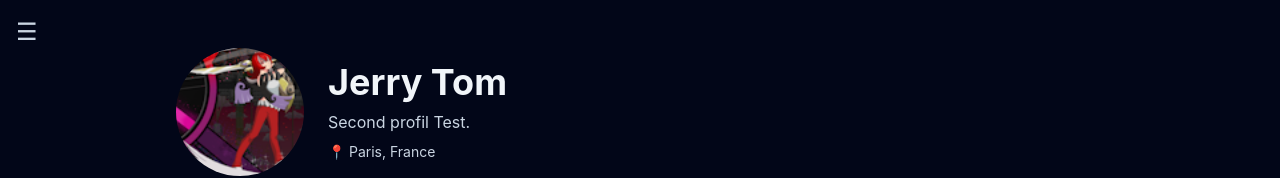
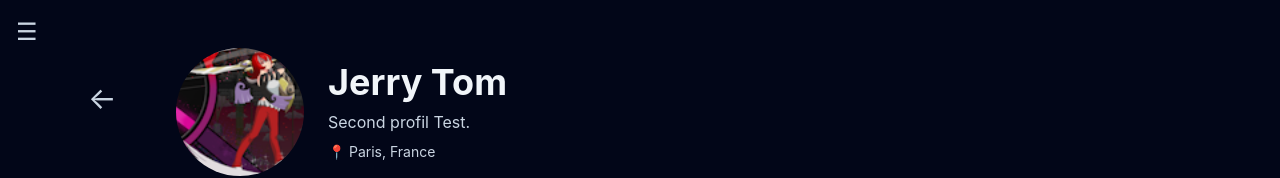
Before and after one commit to TrAdrienGit/Vitrine, an Angular app: page /Jerry_Tom in a window 1280 px wide. Shown: the top 178 px of the page. Built offline with nearby package versions, Linux system fonts and the light colour scheme.

Commit message:
Back Navigation added

```diff
--- a/src/app/features/home/home-page/home-page.ts
+++ b/src/app/features/home/home-page/home-page.ts
@@ -4,12 +4,14 @@ import { MemberService } from '../../../core/services/member.service';
 import { Member } from '../../../core/models/member.model';
 import {catchError, Observable, of} from 'rxjs';
 import {AsyncPipe} from '@angular/common';
+import {BackButton} from '../../../shared/components/button/back-button/back-button';
 
 @Component({
   selector: 'app-home-page',
   imports: [
     MemberCard,
-    AsyncPipe
+    AsyncPipe,
+    BackButton
   ],
   templateUrl: './home-page.html',
   styleUrl: './home-page.css',
--- a/src/app/features/pages/project/project-page/project.html
+++ b/src/app/features/pages/project/project-page/project.html
@@ -1,4 +1,9 @@
+
 <div class="min-h-screen bg-(--bg-primary) text-(--text-primary)">
+
+  <div class="fixed top-20 left-1/2 translate-x-[-50%] z-40 w-full max-w-6xl px-6">
+    <app-back-button></app-back-button>
+  </div>
 
   @if (project$ | async; as project) {
     <app-project-header [project]="project"></app-project-header>
--- a/src/app/features/pages/project/project-page/project.ts
+++ b/src/app/features/pages/project/project-page/project.ts
@@ -10,6 +10,7 @@ import { ProjectService } from '../../../../core/services/project.service';
 import { Project } from '../../../../core/models/project.model';
 import {catchError, Observable, of} from 'rxjs';
 import {AsyncPipe} from '@angular/common';
+import {BackButton} from '../../../../shared/components/button/back-button/back-button';
 
 @Component({
   selector: 'app-project',
@@ -18,7 +19,8 @@ import {AsyncPipe} from '@angular/common';
     ProjectToc,
     ProjectContent,
     ProjectFooter,
-    AsyncPipe
+    AsyncPipe,
+    BackButton
   ],
   templateUrl: './project.html',
   styleUrl: './project.css',
--- a/src/app/features/profile/profile-master/profile-master.html
+++ b/src/app/features/profile/profile-master/profile-master.html
@@ -1,4 +1,11 @@
+
+
 <div class="body_globaldisplay">
+
+  <div class="fixed top-20 left-1/2 translate-x-[-50%] z-40 w-full max-w-6xl px-6">
+    <app-back-button></app-back-button>
+  </div>
+
   @if (member$ | async; as member) {
 
     @if (member) {
--- a/src/app/features/profile/profile-master/profile-master.ts
+++ b/src/app/features/profile/profile-master/profile-master.ts
@@ -11,6 +11,7 @@ import { MemberService } from '../../../core/services/member.service';
 import { Member } from '../../../core/models/member.model';
 import {catchError, filter, Observable, of} from 'rxjs';
 import {AsyncPipe} from '@angular/common';
+import {BackButton} from '../../../shared/components/button/back-button/back-button';
 
 @Component({
   selector: 'app-profile-master',
@@ -20,7 +21,8 @@ import {AsyncPipe} from '@angular/common';
     ProfileLinks,
     ProfileProjects,
     ProfileSkills,
-    AsyncPipe
+    AsyncPipe,
+    BackButton
   ],
   templateUrl: './profile-master.html',
   styleUrl: './profile-master.css',
--- /dev/null
+++ b/src/app/shared/components/button/back-button/back-button.html
@@ -0,0 +1,7 @@
+<button
+  (click)="back()"
+  class="cursor-pointer text-3xl text-(--text-secondary) hover:text-(--text-primary) transition pr-20"
+  aria-label="Retour"
+>
+  ←
+</button>
--- /dev/null
+++ b/src/app/shared/components/button/back-button/back-button.ts
@@ -0,0 +1,19 @@
+import { Component, inject } from '@angular/core';
+import {AsyncPipe, Location} from '@angular/common';
+
+@Component({
+  selector: 'app-back-button',
+  imports: [
+  ],
+  templateUrl: './back-button.html',
+  styleUrl: './back-button.css',
+})
+export class BackButton {
+
+  private location = inject(Location);
+
+  public back() {
+    this.location.back();
+  }
+
+}
--- a/src/app/shared/components/layout/navbar/navbar.html
+++ b/src/app/shared/components/layout/navbar/navbar.html
@@ -1,28 +1,24 @@
-<div class="fixed top-0 left-0 z-50 p-4">
+<div class="fixed top-0 left-0 z-50 p-4 flex items-center gap-3">
 
   <button
     (click)="toggleMenu()"
     class="cursor-pointer text-2xl text-(--text-secondary)"
-  > ☰ </button>
+  >
+    ☰
+  </button>
 
+
+
+  <!-- MENU -->
   @if (isOpen()) {
 
-    <nav class="mt-3 w-64 rounded-xl border border-(--border-primary) bg-(--bg-secondary) p-4 shadow-lg">
+    <nav class="absolute top-full left-0 mt-2 w-64
+                rounded-xl border border-(--border-primary)
+                bg-(--bg-secondary) p-4 shadow-lg">
 
       <ul class="space-y-3 text-(--text-secondary)">
-
-        <li>
-          <a [routerLink]="['/']">
-            Accueil
-          </a>
-        </li>
-
-        <li>
-          <a [routerLink]="['/contact']">
-            Contact
-          </a>
-        </li>
-
+        <li><a [routerLink]="['/']">Accueil</a></li>
+        <li><a [routerLink]="['/contact']">Contact</a></li>
       </ul>
 
       <hr class="my-4 border-(--border-primary)">
```
Also changed, not shown: src/app/shared/components/layout/navbar/navbar.ts (+6 -2 lines), src/app/shared/components/button/back-button/back-button.css (added), 1 other file (tests, documents, lock files or other folders).
